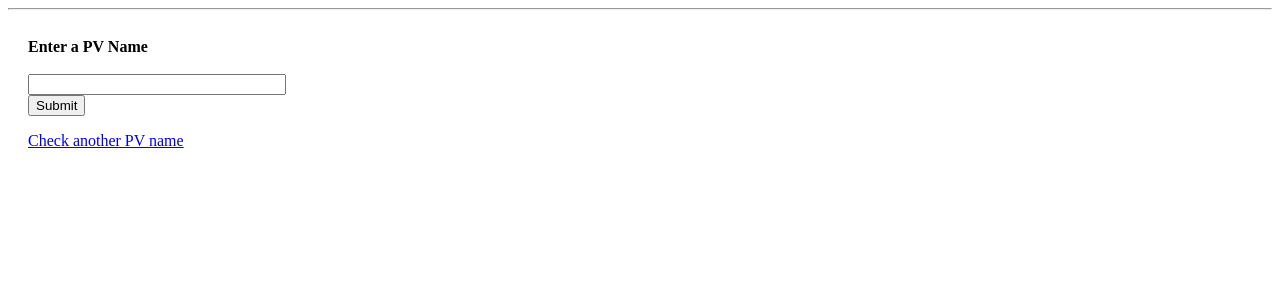
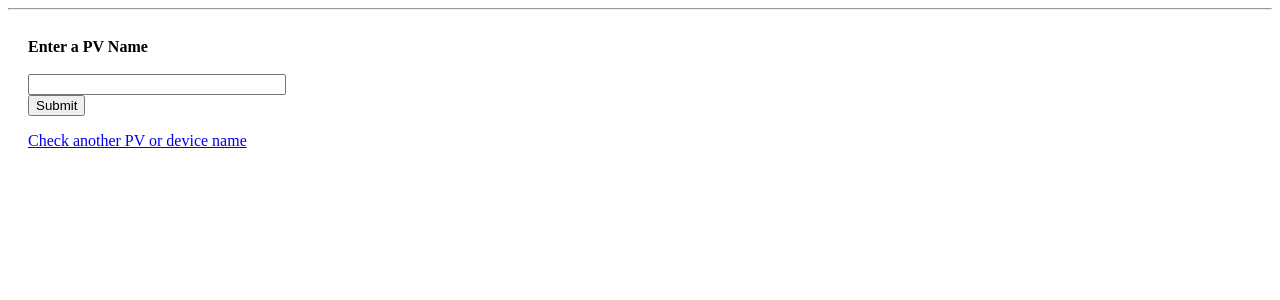
Before and after one commit to pcdshub/lcls_naming_tool, a Flask app: template lcls_naming_tool/web/templates/index.html in a window 1280 px wide. Shown: the part 63-363 px from the top of the page. Run offline with Flask 3, Linux system fonts and the light colour scheme; the template is opened without the code that fills it: most values are stand-ins (such as "Sample title", 1, 10 or a date in 2020).

Commit message:
Replaced url_for('index') with './' in index.html. Updated link to read 'Check another PV or device name'.

```diff
--- a/lcls_naming_tool/web/templates/index.html
+++ b/lcls_naming_tool/web/templates/index.html
@@ -8,6 +8,6 @@
                placeholder=""
                value="{{ request.form['pv_name'] }}" style="width: 250px"></input>
         <button type="submit">Submit</button>
-        <p><a href="{{ url_for('index') }}">Check another PV name</a></p>
+        <p><a href="./">Check another PV or device name</a></p>
     </form>
 {% endblock %}
```
